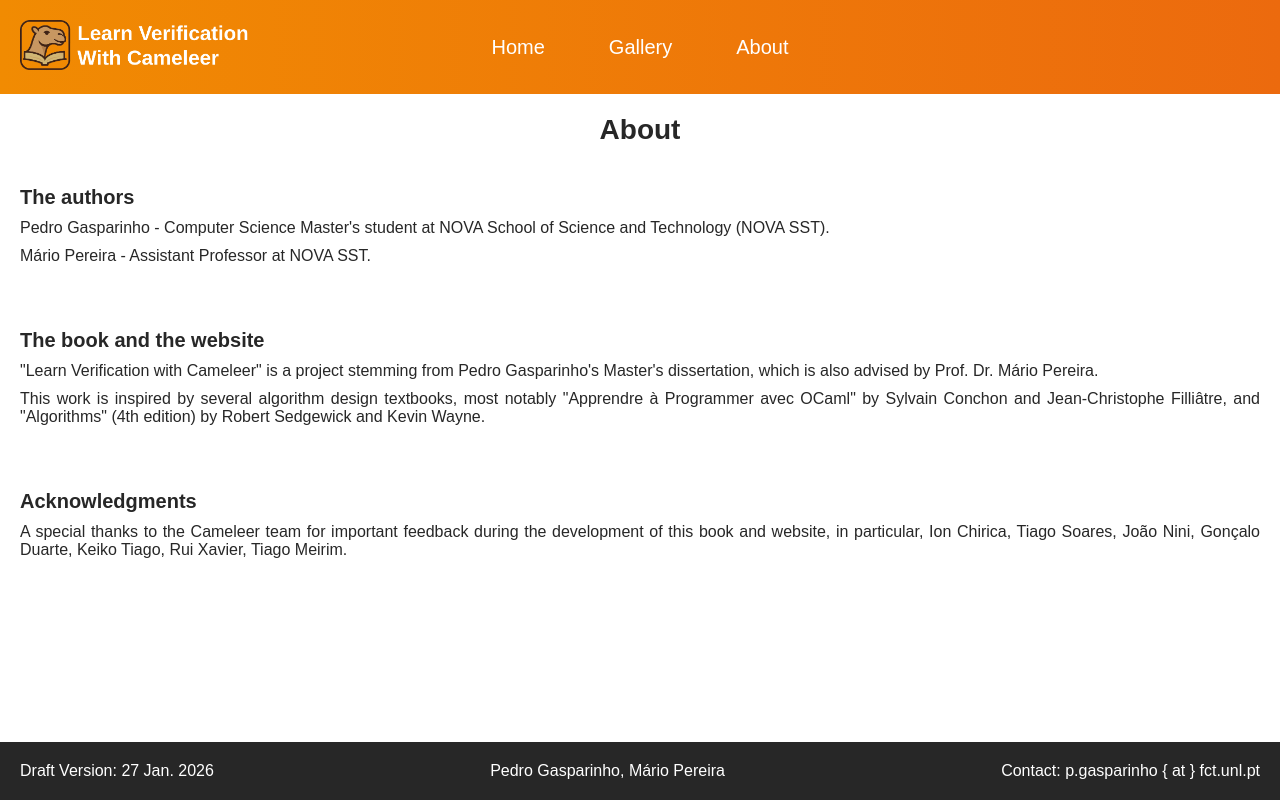
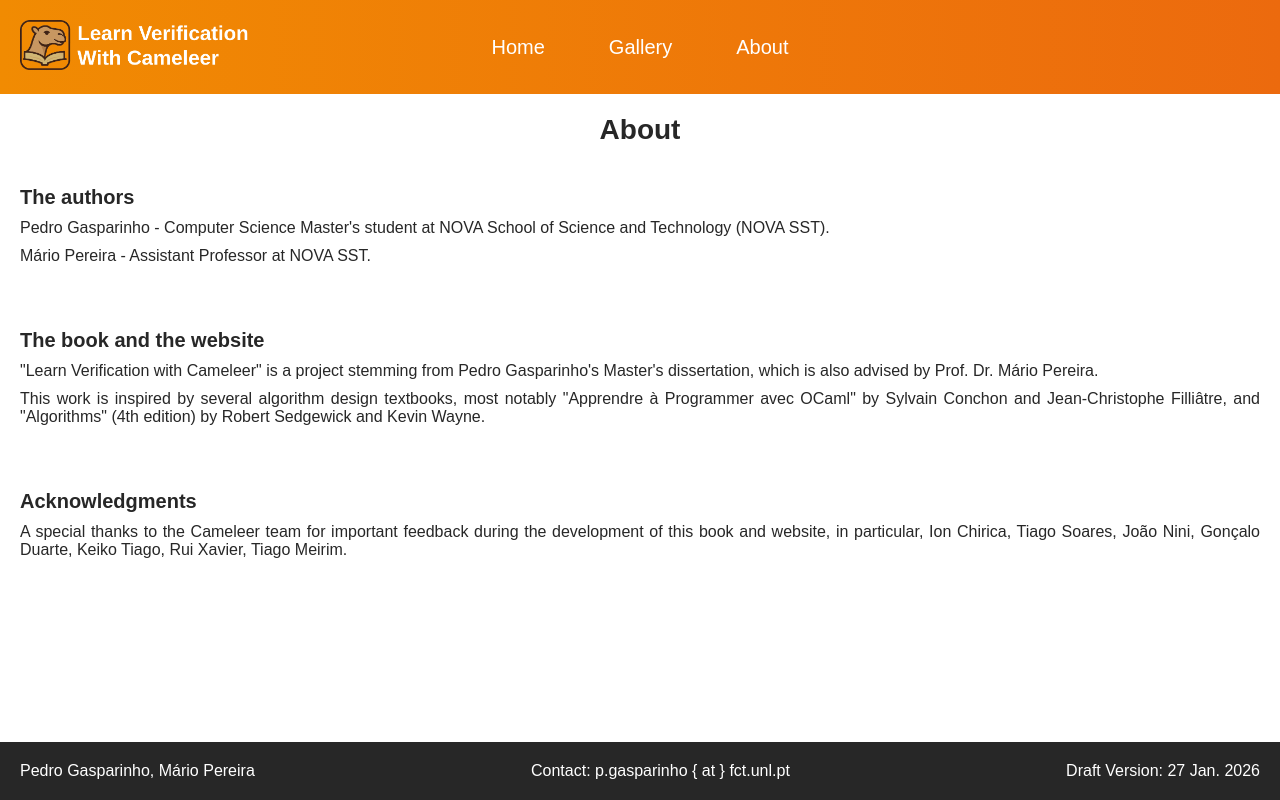
Before and after one commit to CameleerBook/CameleerBook.github.io, a Next.js app: page /about in a window 1280 px wide. Built offline with nearby package versions, Linux system fonts and the light colour scheme.

Commit message:
Changed footer text order

```diff
--- a/src/components/footer/index.tsx
+++ b/src/components/footer/index.tsx
@@ -4,9 +4,9 @@ import styles from "./index.module.scss"
 export default function Footer() {
     return(
         <div className={styles.container}>
-            <BodyText1Alt>Draft Version: 27 Jan. 2026</BodyText1Alt>
             <BodyText1Alt>Pedro Gasparinho, Mário Pereira</BodyText1Alt>
             <BodyText1Alt>{"Contact: p.gasparinho { at } fct.unl.pt"}</BodyText1Alt>
+            <BodyText1Alt>Draft Version: 27 Jan. 2026</BodyText1Alt>
         </div>
     )
 }
```
